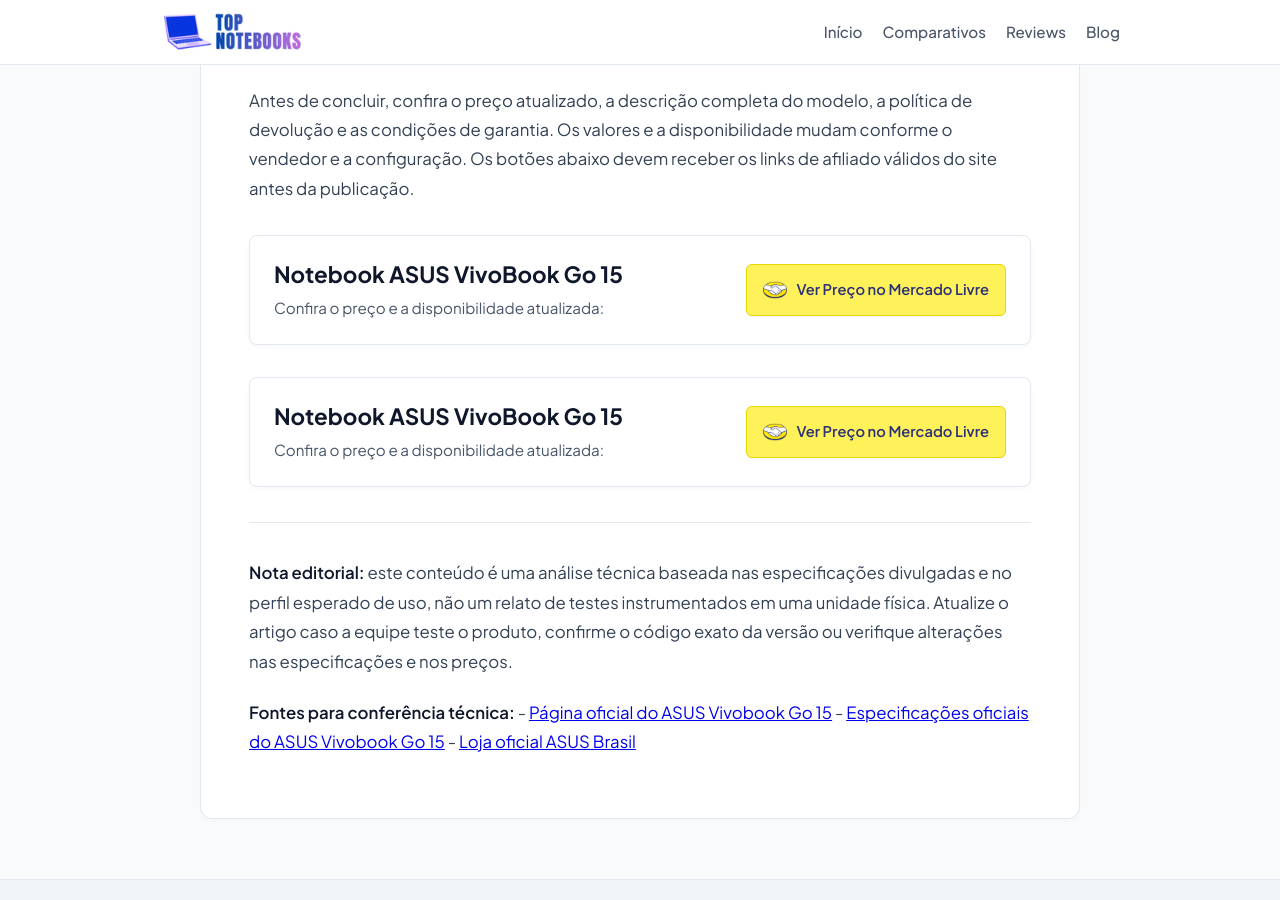
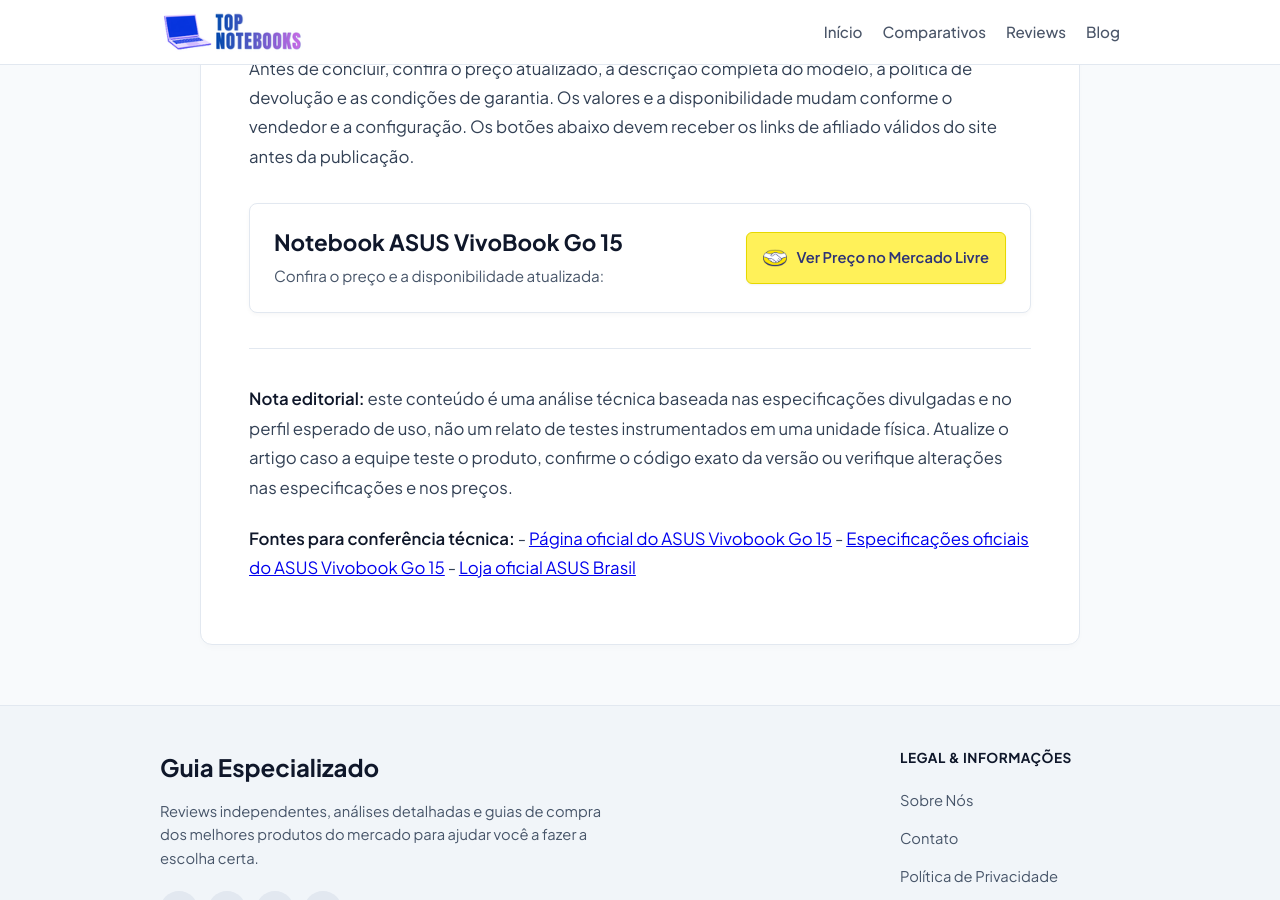
Before and after one commit to membroequipe/SiteReview, a Jekyll site: the page built from _posts/2026-10-16-asus-notebook.md, in a window 1280 px wide and 900 px high, scrolled down 10185 px. Built offline with Jekyll 4.4.1, drawn with Linux system fonts in a browser that asks for light colours; some of the changed text lies outside the part shown.

Commit message:
Update 2026-10-16-asus-notebook.md

```diff
--- a/_posts/2026-10-16-asus-notebook.md
+++ b/_posts/2026-10-16-asus-notebook.md
@@ -433,19 +433,6 @@
   </div>
 </div>
 
-<div class="product-intro-box">
-  <div class="product-intro-details">
-    <h3>Notebook ASUS VivoBook Go 15</h3>
-    <p>Confira o preço e a disponibilidade atualizada:</p>
-  </div>
-  <div class="product-intro-buttons">
-    <a href="SEU_LINK_DE_AFILIADO_ML" target="_blank" rel="nofollow" class="btn-intro btn-ml">
-      <img src="{{ '/assets/images/posts/mercadolivre-logo.png' | relative_url }}" alt="Mercado Livre">
-      <span>Ver Preço no Mercado Livre</span>
-    </a>
-  </div>
-</div>
-
 ------------------------------------------------------------------------
 
 **Nota editorial:** este conteúdo é uma análise técnica baseada nas
```
